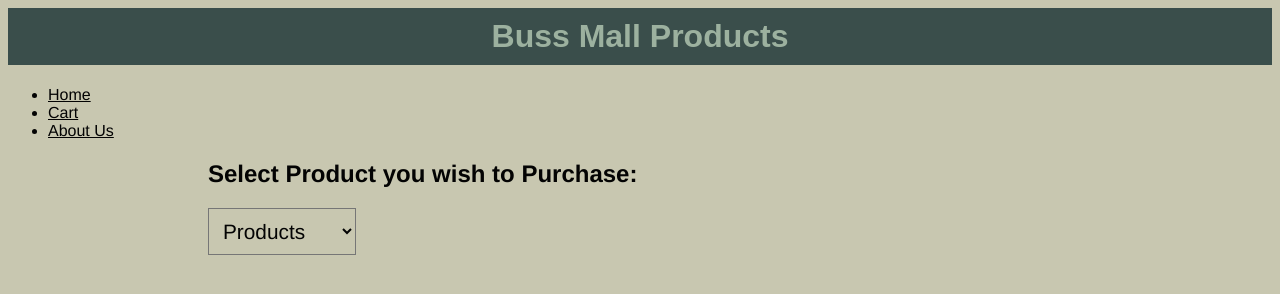
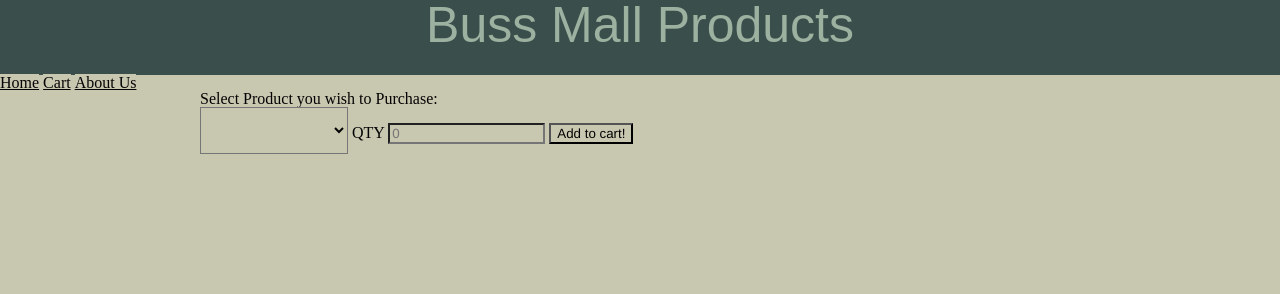
Before and after one commit to DaveLestat/order-form, a plain HTML site: page index.html in a window 1280 px wide. Drawn offline with Linux system fonts and the light colour scheme.

Commit message:
updated html

```diff
--- a/css/reset.css
+++ b/css/reset.css
@@ -0,0 +1,48 @@
+/* http://meyerweb.com/eric/tools/css/reset/
+   v2.0 | 20110126
+   License: none (public domain)
+*/
+
+html, body, div, span, applet, object, iframe,
+h1, h2, h3, h4, h5, h6, p, blockquote, pre,
+a, abbr, acronym, address, big, cite, code,
+del, dfn, em, img, ins, kbd, q, s, samp,
+small, strike, strong, sub, sup, tt, var,
+b, u, i, center,
+dl, dt, dd, ol, ul, li,
+fieldset, form, label, legend,
+table, caption, tbody, tfoot, thead, tr, th, td,
+article, aside, canvas, details, embed,
+figure, figcaption, footer, header, hgroup,
+menu, nav, output, ruby, section, summary,
+time, mark, audio, video {
+	margin: 0;
+	padding: 0;
+	border: 0;
+	font-size: 100%;
+	font: inherit;
+	vertical-align: baseline;
+}
+/* HTML5 display-role reset for older browsers */
+article, aside, details, figcaption, figure,
+footer, header, hgroup, menu, nav, section {
+	display: block;
+}
+body {
+	line-height: 1;
+}
+ol, ul {
+	list-style: none;
+}
+blockquote, q {
+	quotes: none;
+}
+blockquote:before, blockquote:after,
+q:before, q:after {
+	content: '';
+	content: none;
+}
+table {
+	border-collapse: collapse;
+	border-spacing: 0;
+}
--- a/css/style.css
+++ b/css/style.css
@@ -8,10 +8,16 @@
 h1 {
     text-align: center;
     background-color: #3a4e4b;
-    padding: 10px;
+    padding: auto;
     color: rgb(156, 177, 159);
     margin-top: 0px;
     font-family: fantasy;
+    font-size: 50px;
+    height: 75px;
+}
+
+nav ul li{
+    display: inline-block;
 }
 
 h1 :last-child{
--- a/index.html
+++ b/index.html
@@ -5,6 +5,7 @@
     <meta http-equiv="X-UA-Compatible" content="IE=edge">
     <title>BUS MALL</title>
     <meta name="viewport" content="width=device-width, initial-scale=1">
+    <link rel="stylesheet" type="text/css" href="css/reset.css"/>
     <link rel="stylesheet" type="text/css" media="screen" href="css/style.css" />
     <script src="js/app.js"></script>
 </head>
@@ -17,11 +18,16 @@
             <li><a href='about.html' target="_blank">About Us</a></li>
         </ul>
     </nav>
-    <form name="drop_list" action="yourpage.php" method="POST" >
-        <h2>Select Product you wish to Purchase:</h2>
-        <select name="Shop_Product" id='drop'>
-            <option value="" >Products</option>
-        </select>
+    <form name="drop_list" id = 'dList' action="index.html" method="POST" >
+        <fieldset>
+            <legend>Select Product you wish to Purchase:</legend>
+            <select name="Shop_Product" id='drop'>
+                <option name = 'name' value="" ></option>
+            </select>
+            <label for = 'quantity'>QTY</label>
+            <input type='text' id='qty' placeholder="0">
+            <button id='btn' type = 'submit'>Add to cart!</button>
+        </fieldset>
     </form>
 </body>
 </html>
```
Also changed, not shown: cart.html (+1 -0 lines).
